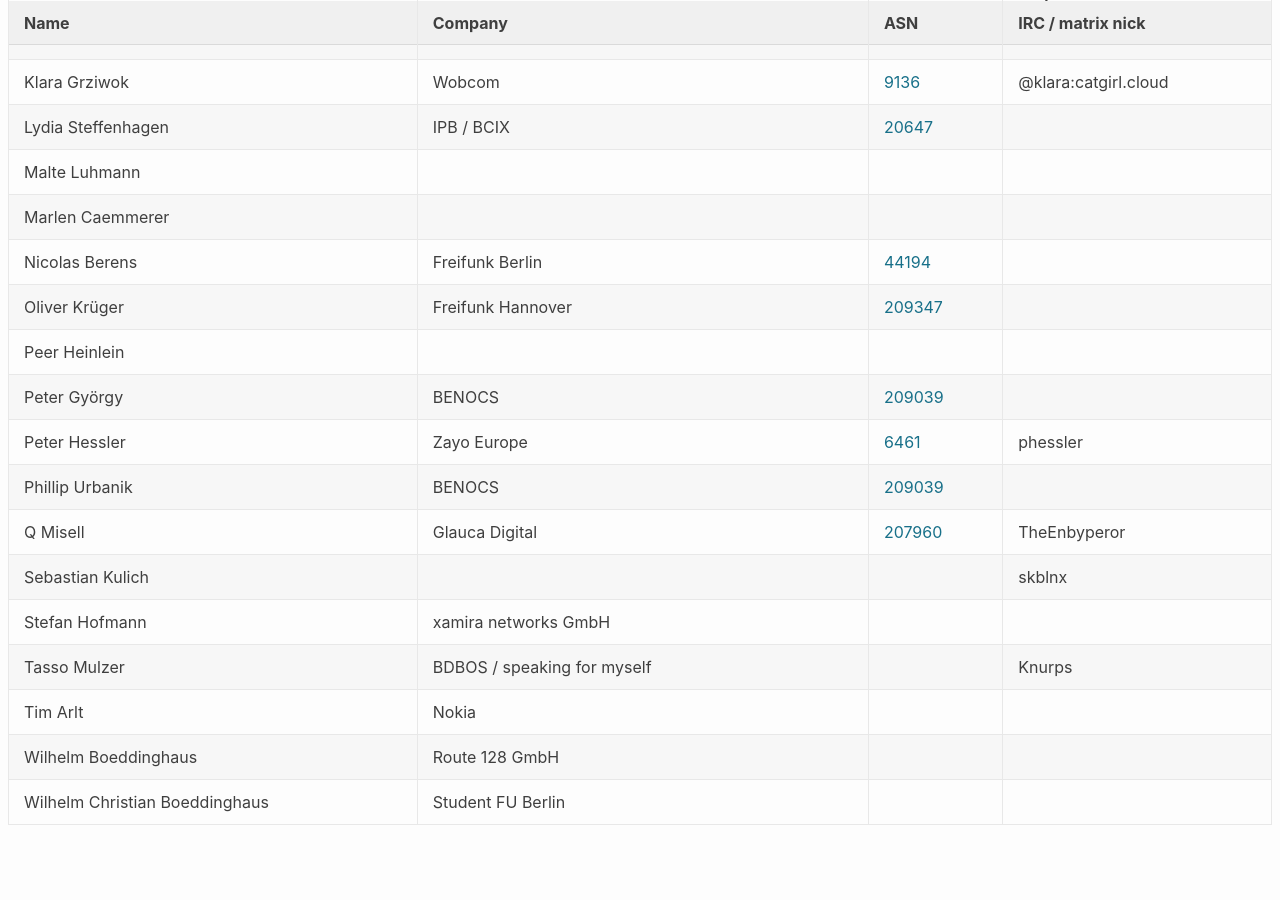
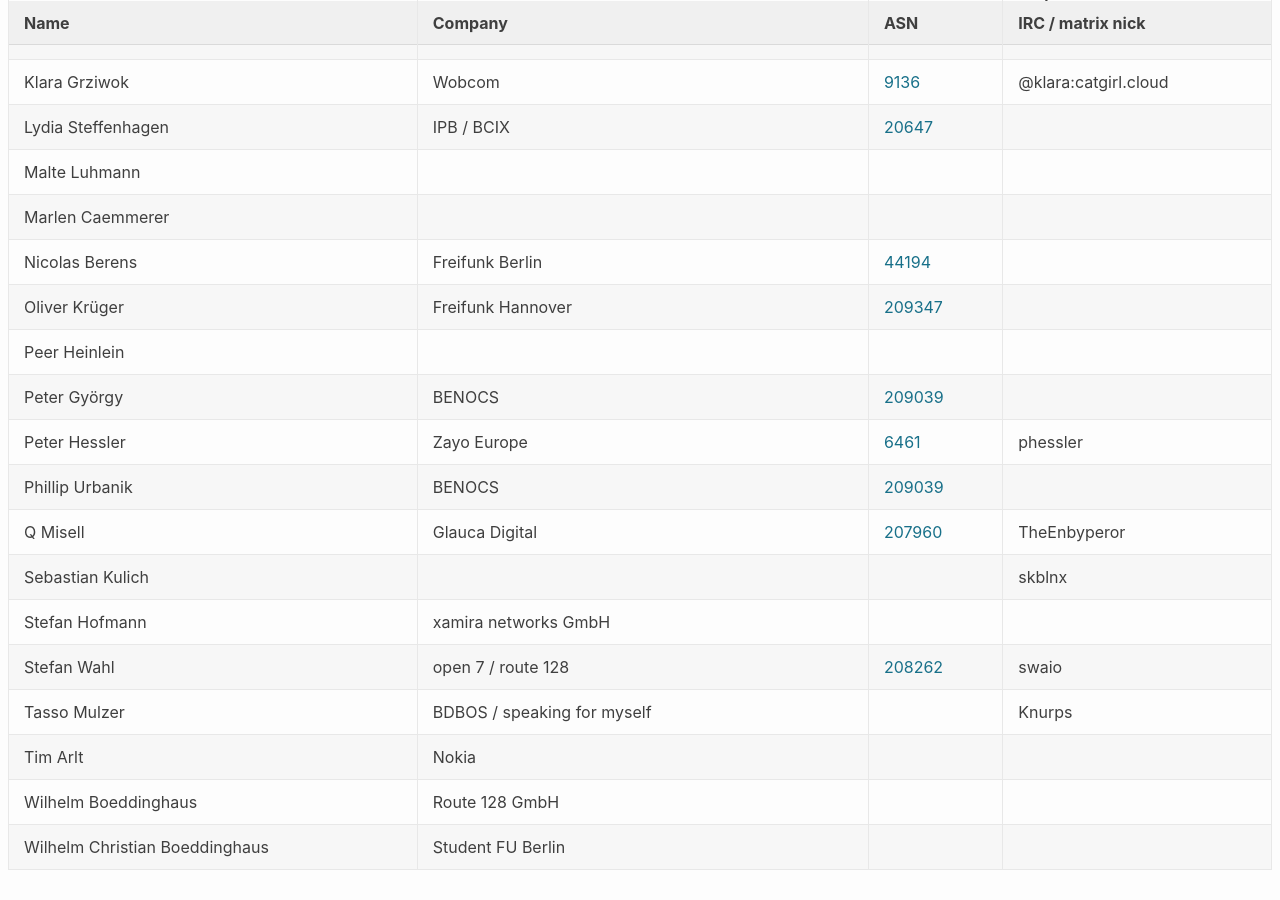
Before and after one commit to denog/pretix-attendeelist, a Jekyll site: the page built from denogmeetup25-03/index.markdown, in a window 1280 px wide and 900 px high, scrolled down 624 px. Built offline with Jekyll 4.4.1, drawn with Linux system fonts in a browser that asks for light colours; before the commit the page ends 1479 px from its top, so only the background shows below that.

Commit message:
Latest data: Wed Feb 19 15:47:52 UTC 2025

```diff
--- a/_data/attendees_denogmeetup25-03.json
+++ b/_data/attendees_denogmeetup25-03.json
@@ -162,6 +162,12 @@
     "asn": null
   },
   {
+    "name": "Stefan Wahl",
+    "company": "open 7 / route 128",
+    "irc": "swaio",
+    "asn": "208262"
+  },
+  {
     "name": "Tasso Mulzer",
     "company": "BDBOS / speaking for myself",
     "irc": "Knurps",
```
